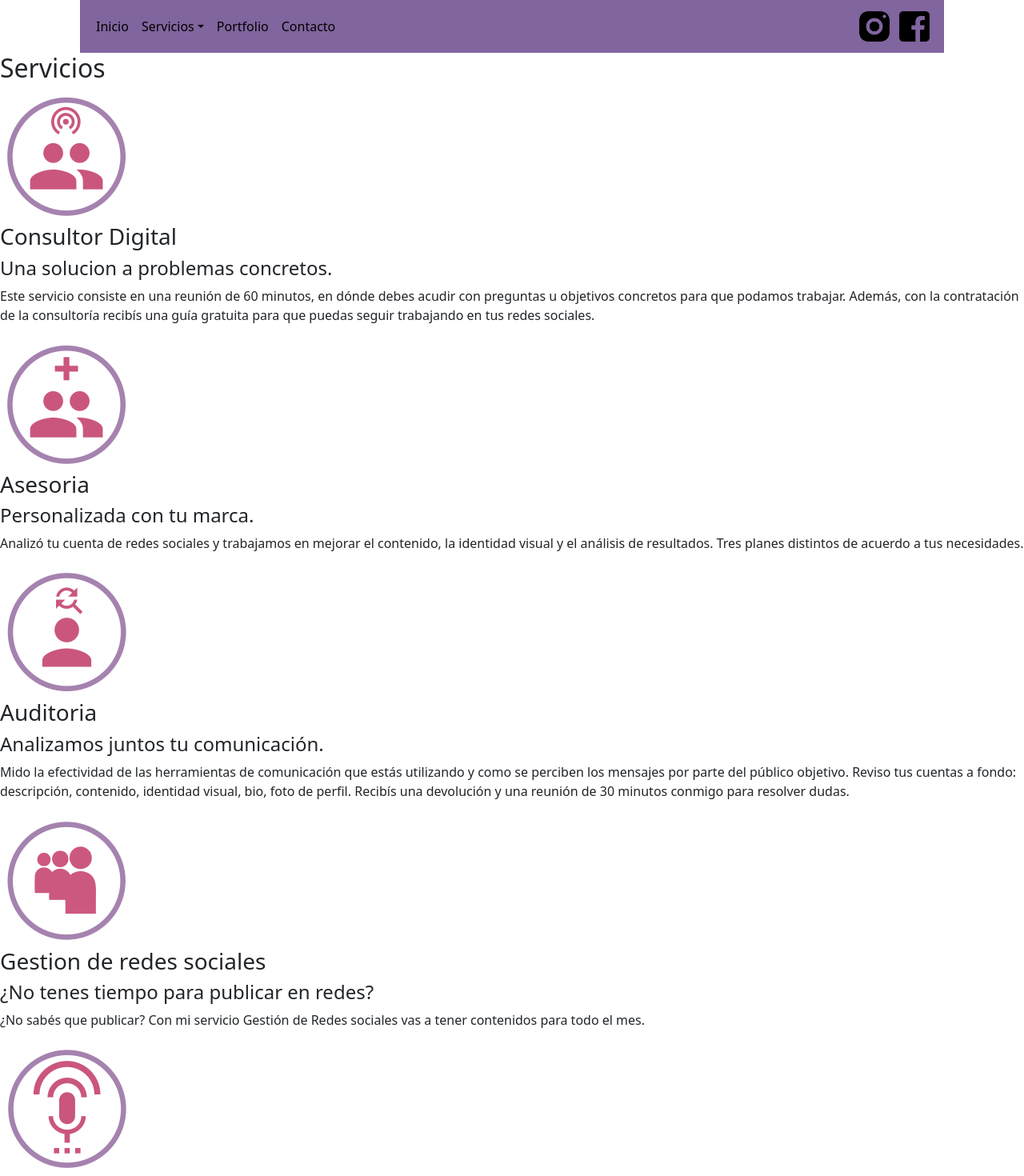
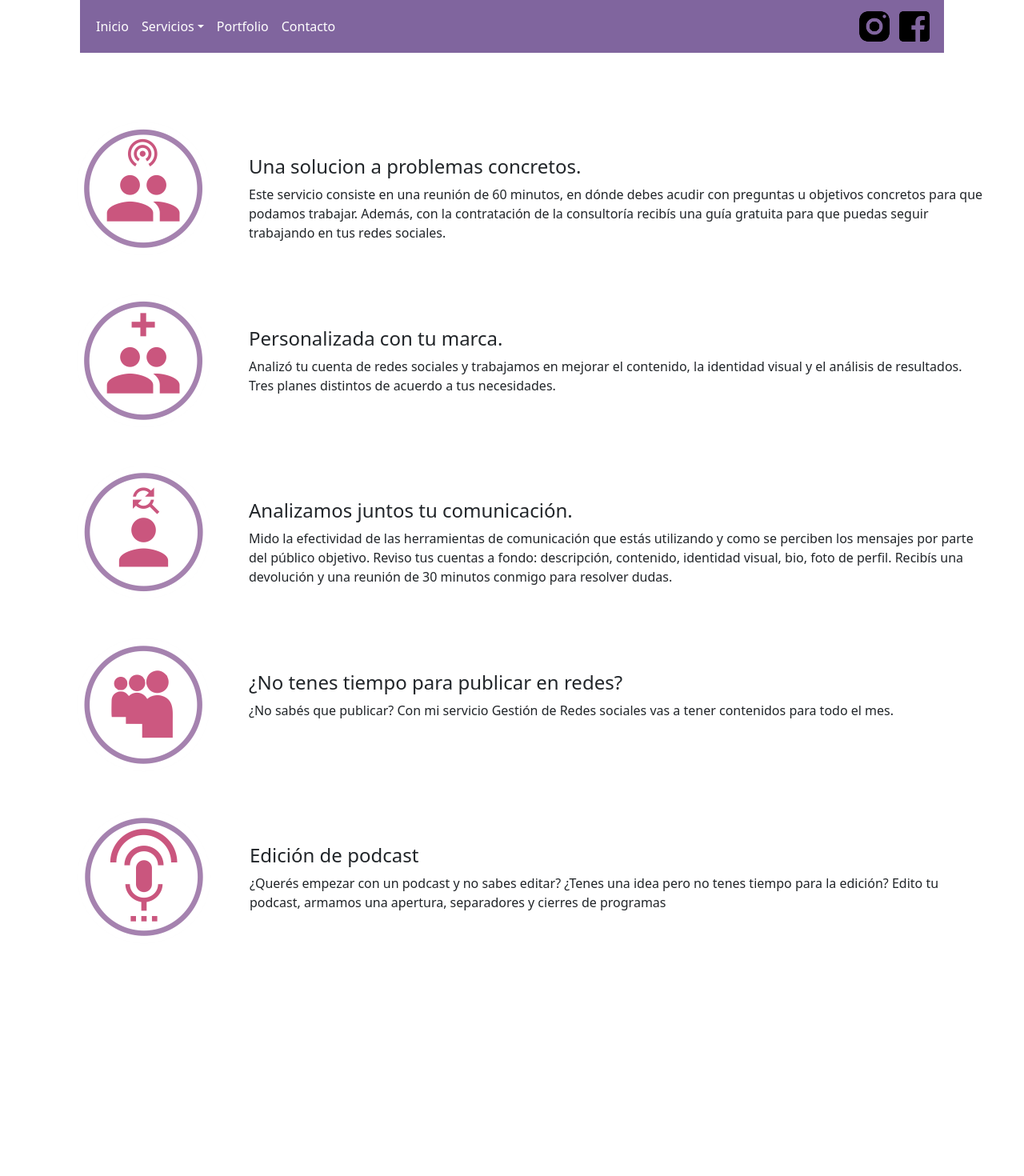
Before and after one commit to nahueldefazio/noe_web, a React (Create React App) app: page /servicios in a window 1280 px wide. Shown: the top 1470 px of the page at 80% size. After the commit the page ends 1228 px from the top, so only its background shows below. Built offline with nearby package versions, Linux system fonts and the light colour scheme.

Commit message:
Agrego proyecto

```diff
--- /dev/null
+++ b/src/App.css
@@ -0,0 +1,3 @@
+.white{
+    color: white !important;
+}
--- a/src/components/Navbar/Navbar.jsx
+++ b/src/components/Navbar/Navbar.jsx
@@ -1,5 +1,6 @@
 import React from 'react';
 import './navbar.css'
+import '../../App.css'
 import { Link } from 'react-scroll'
 import { NavLink } from "react-router-dom";
 import instagram from '../../imagenes/Instagram.png'
@@ -8,7 +9,7 @@ import facebook from '../../imagenes/Facebook.png'
 
 function Navbar() {
     return (
-        <nav className="navbar navbar-expand-lg body_margin">
+        <nav className="navbar navbar-expand-lg body_margin ">
             <div className="container-fluid">
 
                 <button className="navbar-toggler" type="button" data-bs-toggle="collapse"
@@ -18,9 +19,9 @@ function Navbar() {
                 </button>
                 <div className="collapse navbar-collapse d-flex justify-content-between" id="navbarNavAltMarkup">
                     <div className="navbar-nav">
-                        <NavLink className="nav-link active" aria-current="page" to={ '/' }>Inicio</NavLink>
+                        <NavLink className="nav-link active white" aria-current="page" to={ '/' }>Inicio</NavLink>
                         <li className="nav-item dropdown">
-                            <a className="nav-link dropdown-toggle" href="#" id="navbarDropdown" role="button"
+                            <a className="nav-link dropdown-toggle white" href="#" id="navbarDropdown" role="button"
                                data-bs-toggle="dropdown" aria-expanded="false">
                                 Servicios
                             </a>
@@ -57,9 +58,9 @@ function Navbar() {
                                 </li>
                             </ul>
                         </li>
-                        <Link className="nav-link" to="portfolio" spy={ true } smooth={ true } offset={ 50 }
+                        <Link className="nav-link white" to="portfolio" spy={ true } smooth={ true } offset={ 50 }
                               duration={ 1000 }>Portfolio</Link>
-                        <Link className="nav-link" to="contacto" spy={ true } smooth={ true } offset={ 50 }
+                        <Link className="nav-link white" to="contacto" spy={ true } smooth={ true } offset={ 50 }
                               duration={ 1000 }>Contacto</Link>
                     </div>
                     <div>
--- a/src/routes/Contacto/Contacto.jsx
+++ b/src/routes/Contacto/Contacto.jsx
@@ -1,5 +1,6 @@
 import React from 'react';
 import './contacto.css'
+import '../../App.css'
 import instagram from "../../imagenes/Instagram.png";
 import facebook from "../../imagenes/Facebook.png";
 
@@ -7,7 +8,7 @@ function Contacto() {
     return (
         <div className="d-flex align-items-center justify-content-around contacto_container" id="contacto">
             <div>
-                <h4>Contacto</h4>
+                <h4 className="white"> Contacto</h4>
                 <p>Email: noeperalta43@gmail.com</p>
                 <p>WhatsApp: 54 9 2974 57-5881</p>
             </div>
--- a/src/routes/Inicio/Inicio.jsx
+++ b/src/routes/Inicio/Inicio.jsx
@@ -14,11 +14,11 @@ function Inicio() {
                <img src={noe_intro} alt="noe-bareille-comunicadora digital" style={{width: "1000px"}}/>
             </div>
             <div className="body_margin">
-                <div className="d-flex text-start">
-                    <img src={flecha} alt="icono_flecha" className="flecha"/>
+                <div className="d-flex text-start align-items-center p-5">
+                    <img src={flecha} alt="icono_flecha" className="flecha m-4"/>
                     <div>
-                        <h3> Quien soy?</h3>
-                        <p> Licenciada en Comunicación Social de la UNPS.JB
+                        <h3 className="white"> Quien soy?</h3>
+                        <p className="mt-5 mx-3 white"> Licenciada en Comunicación Social de la UNPS.JB
                             Durante mi carrera descubrí mi pasión por la comunicación
                             digital, en especial por las redes sociales. Eso me llevo
                             a capacitarme y comenzar una Maestría en Comunicación
@@ -26,7 +26,7 @@ function Inicio() {
                             contenido en Redes Sociales.</p>
 
                     </div>
-                    <img  src={noe_foto} alt="Noe Bareille"  className="img_port"/>
+                    <img  src={noe_foto} alt="Noe Bareille"  className="img_port px-4"/>
                 </div>
                 <Servicios/>
                 <Portfolio />
--- a/src/routes/Servicios/Servicios.jsx
+++ b/src/routes/Servicios/Servicios.jsx
@@ -4,53 +4,69 @@ import asesoria from "../../imagenes/icono asesoria.png";
 import auditoria from "../../imagenes/icono auditotia.png";
 import gestion_rrss from "../../imagenes/icono redes sociales.png";
 import podcast from "../../imagenes/icono podcast.png";
+import './servicios.css'
+import '../../App.css'
 
 function Servicios() {
     return (
         <>
-            <h2>Servicios</h2>
+            <h2 className="margin_title white">Servicios</h2>
+            <div className="d-flex m-5">
+                <img alt="consultor digital" src={ consultor_digital } className="mx-5"/>
                 <div>
-                <img alt="consultor digital" src={ consultor_digital }/>
-                <h3>Consultor Digital</h3>
+                    <h3 className="white">Consultor Digital</h3>
                     <h4>Una solucion a problemas concretos.</h4>
                     <p> Este servicio consiste en una reunión de 60 minutos, en dónde
                         debes acudir con preguntas u objetivos concretos para que podamos trabajar.
                         Además, con la contratación de la consultoría recibís una guía gratuita
                         para que puedas seguir trabajando en tus redes sociales. </p>
                 </div>
+
+            </div>
+            <div className="d-flex m-5">
+                <img alt="asesoria" src={ asesoria } className="mx-5"/>
                 <div>
-                <img alt="asesoria" src={ asesoria }/>
-                <h3>Asesoria</h3>
+                    <h3 className="white">Asesoria</h3>
                     <h4>Personalizada con tu marca.</h4>
                     <p> Analizó tu cuenta de redes sociales y trabajamos en mejorar el contenido,
                         la identidad visual y el análisis de resultados.
                         Tres planes distintos de acuerdo a tus necesidades. </p>
                 </div>
+
+            </div>
+            <div className="d-flex m-5">
+                <img alt="auditoria-logo" src={ auditoria }  className="mx-5"/>
                 <div>
-                <img alt="auditoria-logo" src={ auditoria }/>
-                <h3>Auditoria</h3>
+                    <h3 className="white">Auditoria</h3>
                     <h4>Analizamos juntos tu comunicación.</h4>
                     <p> Mido la efectividad de las herramientas de comunicación que estás utilizando y
                         como se perciben los mensajes por parte del público objetivo.
                         Reviso tus cuentas a fondo: descripción, contenido, identidad visual, bio, foto de perfil.
                         Recibís una devolución y una reunión de 30 minutos conmigo para resolver dudas. </p>
                 </div>
+
+            </div>
+            <div className="d-flex m-5">
+                <img alt="gestion-rrss-logo" src={ gestion_rrss } className="mx-5" />
                 <div>
-                <img alt="gestion-rrss-logo" src={ gestion_rrss }/>
-                <h3>Gestion de redes sociales</h3>
+                    <h3 className="white">Gestion de redes sociales</h3>
                     <h4>¿No tenes tiempo para publicar en redes? </h4>
                     <p> ¿No sabés que publicar? Con mi servicio Gestión de Redes sociales vas a tener
                         contenidos para todo el mes. </p>
                 </div>
+
+            </div>
+            <div className="d-flex m-5">
+                <img alt="podcast-logo" src={ podcast } className="mx-5"/>
                <div>
-                <img alt="podcast-logo" src={ podcast }/>
-                <h3>Podcast</h3>
+                   <h3 className="white">Podcast</h3>
                    <h4>Edición de podcast</h4>
                    <p> ¿Querés empezar con un podcast y no sabes editar?
                        ¿Tenes una idea pero no tenes tiempo para la edición?
                        Edito tu podcast, armamos una apertura, separadores y cierres de programas
                    </p>
                </div>
+            </div>
         </>
     );
 }
--- /dev/null
+++ b/src/routes/Servicios/servicios.css
@@ -0,0 +1,3 @@
+.margin_title{
+    margin-left: 310px;
+}
```
Lines whose indentation alone changed are shown as unchanged.
